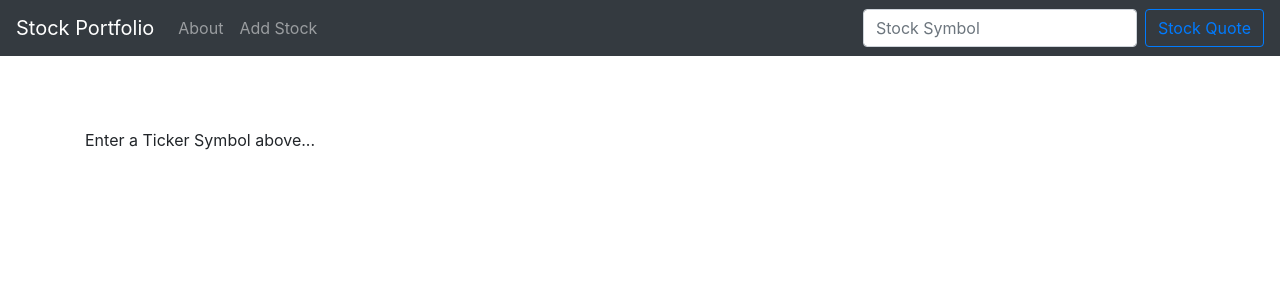
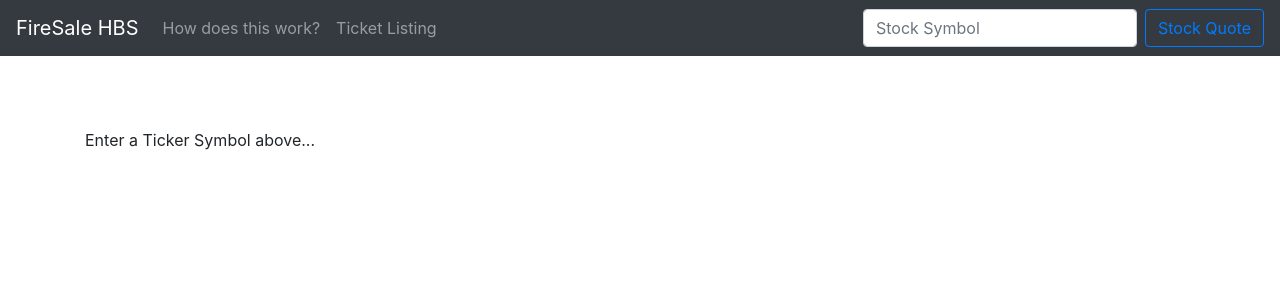
Before and after one commit to jalenjjbr/djangostock, a Django app: page / in a window 1280 px wide. Shown: the top 300 px of the page. Run offline with Django 3.2, Linux system fonts and the light colour scheme; some libraries are stand-ins or nearby versions.

Commit message:
Changed base, home html templates to reference tickets

```diff
--- a/quotes/templates/base.html
+++ b/quotes/templates/base.html
@@ -10,12 +10,12 @@
     <!-- Bootstrap CSS -->
     <link rel="stylesheet" href="https://stackpath.bootstrapcdn.com/bootstrap/4.4.1/css/bootstrap.min.css" integrity="sha384-Vkoo8x4CGsO3+Hhxv8T/Q5PaXtkKtu6ug5TOeNV6gBiFeWPGFN9MuhOf23Q9Ifjh" crossorigin="anonymous">
 
-    <title>Stock Portfolio</title>
+    <title>FireSale HBS</title>
   </head>
 
   <body>
     <nav class="navbar navbar-expand-lg navbar-dark bg-dark">
-        <a class="navbar-brand" href="{% url 'home' %}">Stock Portfolio</a>
+        <a class="navbar-brand" href="{% url 'home' %}">FireSale HBS</a>
         <button class="navbar-toggler" type="button" data-toggle="collapse" data-target="#navbarSupportedContent" aria-controls="navbarSupportedContent" aria-expanded="false" aria-label="Toggle navigation">
           <span class="navbar-toggler-icon"></span>
         </button>
@@ -23,10 +23,10 @@
         <div class="collapse navbar-collapse" id="navbarSupportedContent">
           <ul class="navbar-nav mr-auto">
             <li class="nav-item">
-              <a class="nav-link" href="{% url 'about' %}">About</a>
+              <a class="nav-link" href="{% url 'about' %}">How does this work?</a>
             </li>
             <li class="nav-item">
-                <a class="nav-link" href="{% url 'add_stock' %}">Add Stock</a>
+                <a class="nav-link" href="{% url 'add_stock' %}">Ticket Listing</a>
               </li>
           </ul>
           <form action="{% url 'home' %}" class="form-inline my-2 my-lg-0" method="POST">
--- a/quotes/templates/home.html
+++ b/quotes/templates/home.html
@@ -1,4 +1,6 @@
 {% extends 'base.html' %}
+
+<h1>Have a ticket?  Need a ticket?  You've come to the right place.</h1>
 
 {% block content %}
 
```
